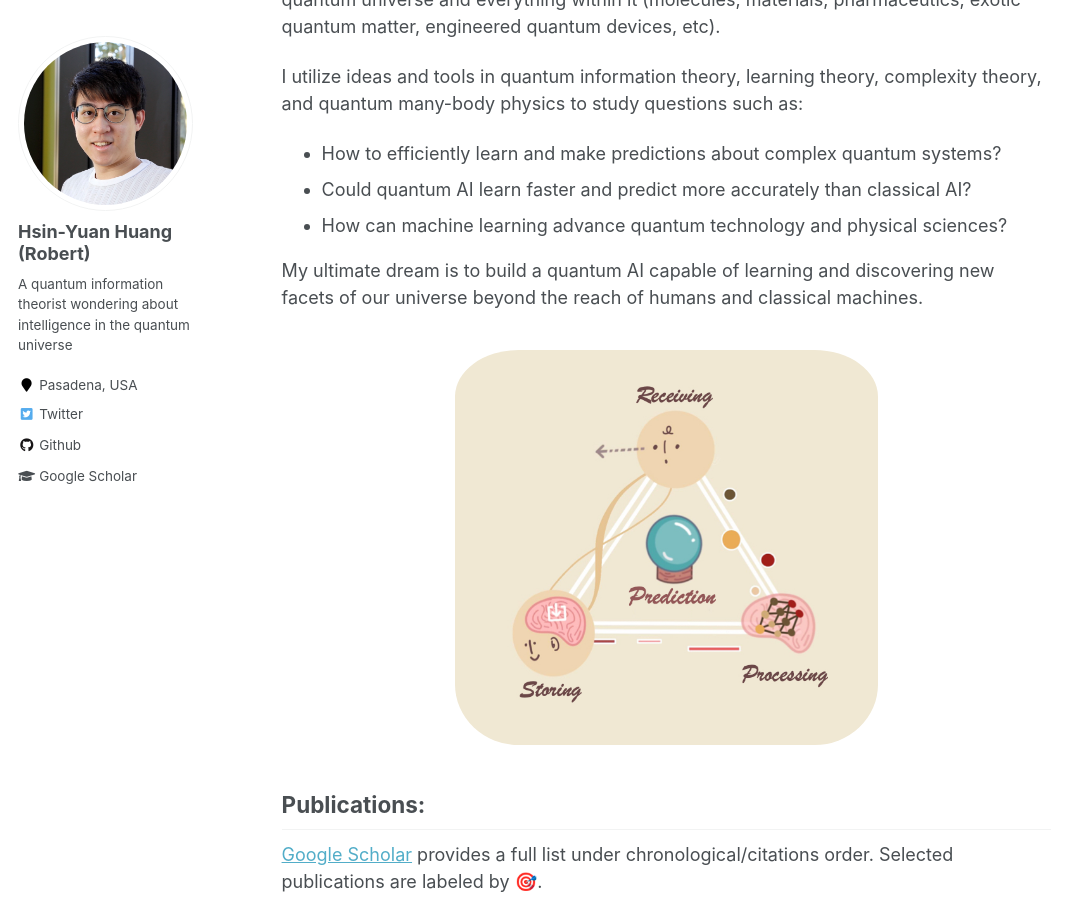
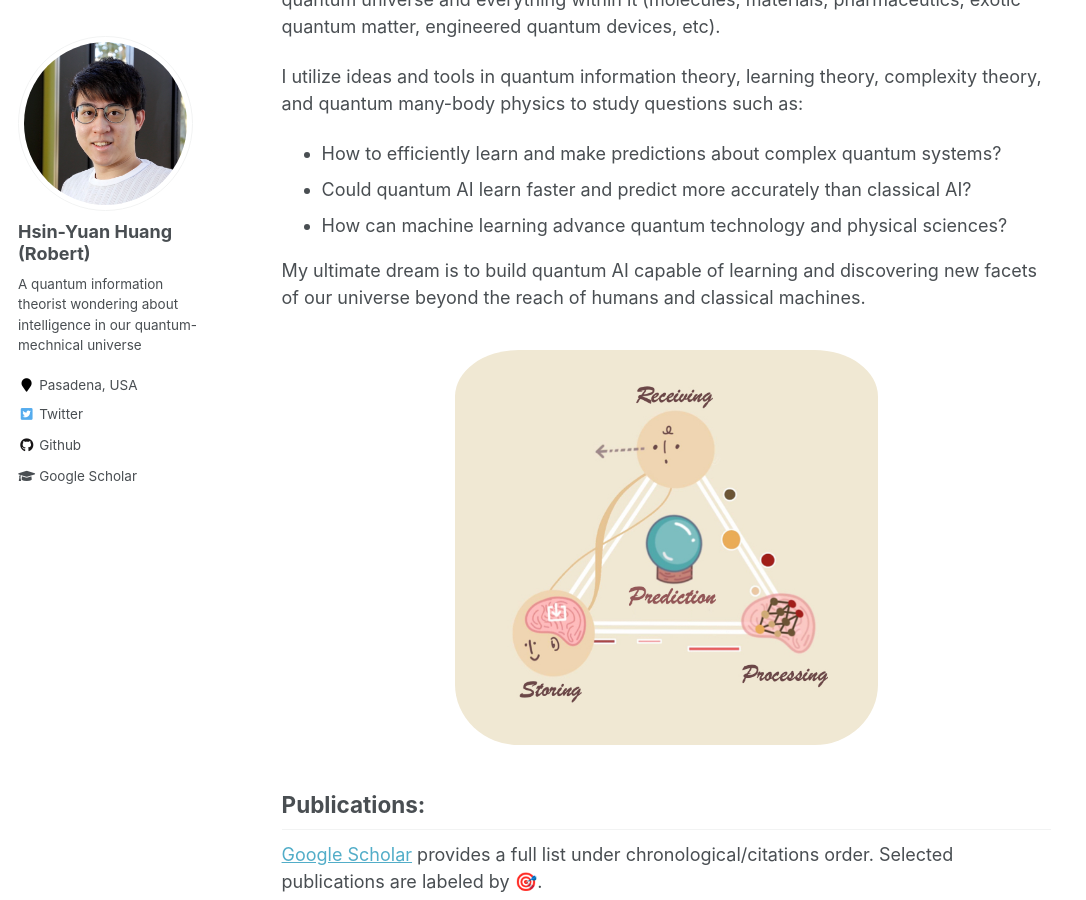
Before and after one commit to hsinyuan-huang/hsinyuan-huang.github.io, a Jekyll site: the page built from _pages/about.md, in a window 1280 px wide and 900 px high, scrolled down 378 px. Shown: the whole window, without its empty margins (0-1086 px from the left). Built offline with Jekyll 4.4.1, drawn with Linux system fonts in a browser that asks for light colours; emoji names are drawn with the system emoji font; formulas are drawn with MathJax 3.

Commit message:
Minor word choice

```diff
--- a/_config.yml
+++ b/_config.yml
@@ -82,7 +82,7 @@ analytics:
 author:
   name             : "Hsin-Yuan Huang (Robert)"
   avatar           : "me-3.jpg"
-  bio              : "A quantum information theorist wondering about intelligence in the quantum universe"
+  bio              : "A quantum information theorist wondering about intelligence in our quantum-mechnical universe"
   location         : "Pasadena, USA"
   employer         :
   pubmed           : #"https://www.ncbi.nlm.nih.gov/pubmed/?term=john+snow"
--- a/_pages/about.md
+++ b/_pages/about.md
@@ -19,7 +19,7 @@ I utilize ideas and tools in quantum information theory, learning theory, comple
 * Could quantum AI learn faster and predict more accurately than classical AI?
 * How can machine learning advance quantum technology and physical sciences?
 
-My ultimate dream is to build a quantum AI capable of learning and discovering new facets of our universe beyond the reach of humans and classical machines.
+My ultimate dream is to build quantum AI capable of learning and discovering new facets of our universe beyond the reach of humans and classical machines.
 
 <center>
 <img src="assets/img/Intelligence.jpg"
```
